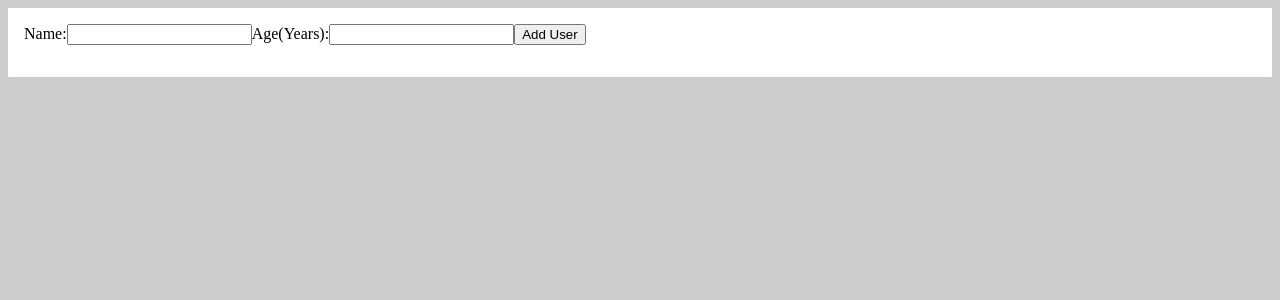
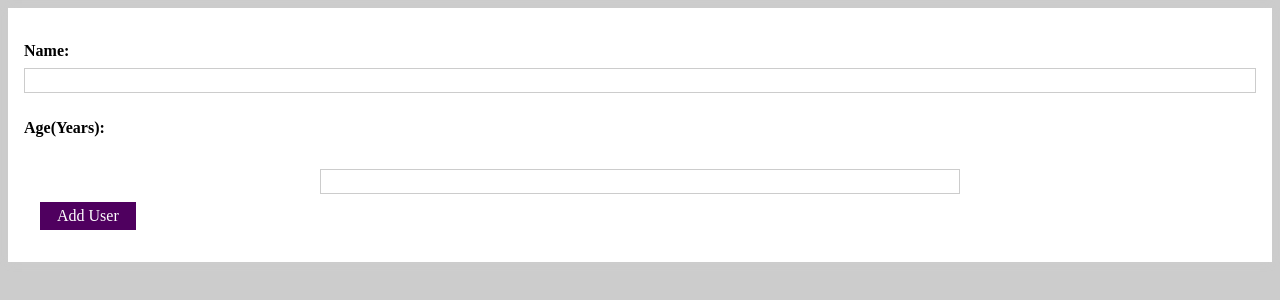
Before and after one commit to premambodkar/React-Sample-Project-for-Udemy-, a React (Create React App) app: page / in a window 1280 px wide. Shown: the top 300 px of the page. Built offline with nearby package versions, Linux system fonts and the light colour scheme.

Commit message:
2 files modified, 1 added

```diff
--- a/src/Button.js
+++ b/src/Button.js
@@ -1,5 +1,7 @@
 import React from 'react';
-
-const Button = () => {};
+import buttons from './Button.module.css';
+const Button = (props) => {
+  return <button className={buttons.button}>{props.title}</button>;
+};
 
 export default Button;
--- /dev/null
+++ b/src/Button.module.css
@@ -0,0 +1,18 @@
+.button {
+  font: inherit;
+  border: 1px solid #4f005f;
+  background: #4f005f;
+  color: white;
+  padding: 0.25rem 1rem;
+  cursor: pointer;
+}
+
+.button:hover,
+.button:active {
+  background: #741188;
+  border-color: #741188;
+}
+
+.button:focus {
+  outline: none;
+}
--- a/src/User.js
+++ b/src/User.js
@@ -1,6 +1,7 @@
 import React from 'react';
 import Card from './Card';
 import users from './User.module.css';
+import Button from './Button';
 
 const User = () => {
   const submitForm = (event) => {
@@ -9,16 +10,15 @@ const User = () => {
   return (
     <Card>
       <form onSubmit={submitForm}>
-        <label htmlFor="userName">Name:</label>
-        <input
-          className={users.users}
-          type="text"
-          id="userName"
-          name="userName"
-        />
-        <label htmlFor="age">Age(Years):</label>
-        <input className={users.users} type="number" id="age" name="age" />
-        <button type="submit">Add User</button>
+        <span className={users.input}>
+          <label htmlFor="userName">Name:</label>
+          <input type="text" id="userName" name="userName" />
+        </span>
+        <span className={users.input}>
+          <label htmlFor="age">Age(Years):</label>
+          <input className={users.input} type="number" id="age" name="age" />
+        </span>
+        <Button type="submit" title="Add User" />
       </form>
     </Card>
   );
```
